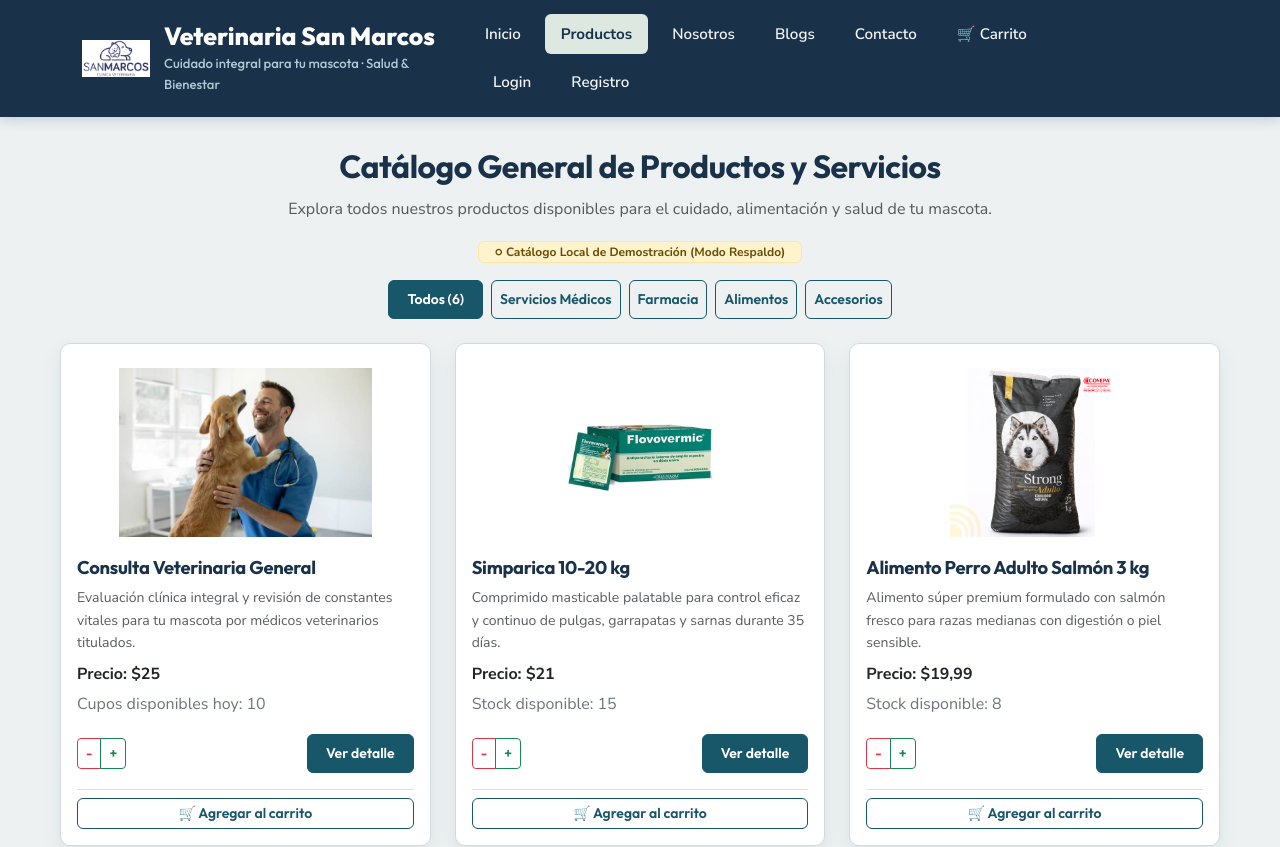
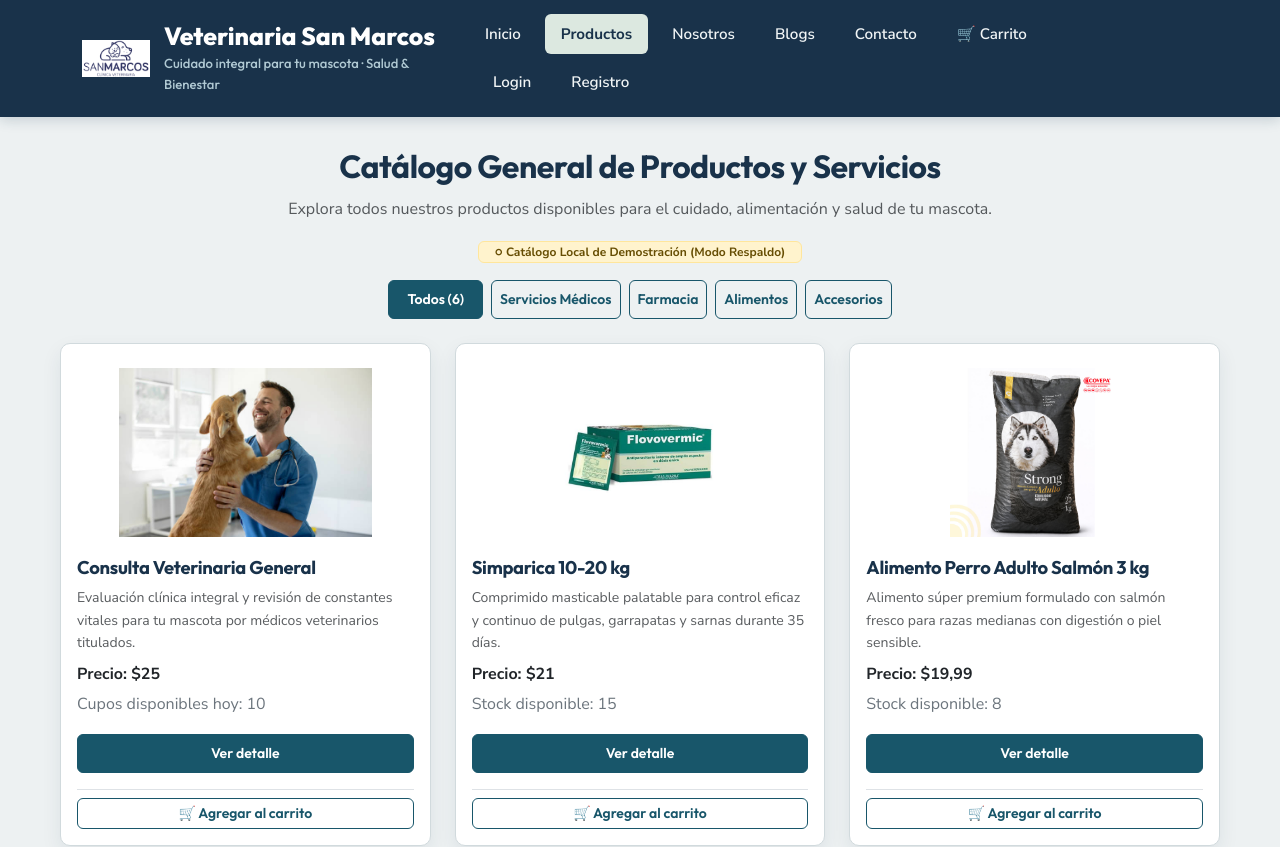
Before and after one commit to maurosantiago23/veterinaria-san-marcos, a React (Vite) app in the folder Vet_SanMarcos_React/: page /productos in a window 1280 px wide. Shown: the top 847 px of the page. Built offline with nearby package versions, Linux system fonts and the light colour scheme; no server answers.

Commit message:
fix(seguridad): ocultar botones de alteracion de stock para usuarios no administradores (IE3.3.3)

```diff
--- a/Vet_SanMarcos_React/src/components/Producto.jsx
+++ b/Vet_SanMarcos_React/src/components/Producto.jsx
@@ -1,5 +1,6 @@
 import { useEffect, useState } from 'react'
 import { Link } from 'react-router-dom'
+import { useAuth } from '../context/AuthContext'
 
 function Producto({
   id = '1',
@@ -11,6 +12,12 @@ function Producto({
   categoria = '',
   onAgregarCarrito,
 }) {
+  const auth = useAuth()
+  // Restricción de acceso según rol (Rúbrica IE3.3.3 / IE3.3.6):
+  // En la aplicación real con sesión, solo el ADMIN puede alterar el stock desde la tarjeta.
+  // En pruebas unitarias aisladas (sin AuthProvider), permanece activo para validar la lógica del componente.
+  const puedeModificarStock = auth ? Boolean(auth.esAdmin) : true
+
   const [stock, setStock] = useState(() => {
     const stockGuardado = localStorage.getItem(nombre)
     return stockGuardado !== null ? Number(stockGuardado) : stockInicial
@@ -59,14 +66,15 @@ function Producto({
             : `Stock disponible: ${stock}`}
         </p>
 
-        {/* Control de inventario y enlace a detalle */}
+        {/* Control de inventario (Solo visible para Admin) y enlace a detalle */}
         <div className="mb-3 d-flex align-items-center flex-wrap gap-2">
+          {puedeModificarStock && (
             <div className="btn-group btn-group-sm" role="group" aria-label="Control de inventario">
               <button
                 className="btn btn-outline-danger"
                 onClick={disminuirStock}
                 aria-label="-"
-              title="Disminuir existencias"
+                title="Disminuir existencias (Administrador)"
               >
                 -
               </button>
@@ -74,15 +82,16 @@ function Producto({
                 className="btn btn-outline-success"
                 onClick={() => setStock(stock + 1)}
                 aria-label="+"
-              title="Aumentar existencias"
+                title="Aumentar existencias (Administrador)"
               >
                 +
               </button>
             </div>
+          )}
 
           <Link
             to={`/producto/${id}`}
-            className="btn btn-sm btn-primary ms-auto"
+            className={`btn btn-sm btn-primary ${puedeModificarStock ? 'ms-auto' : 'w-100'}`}
           >
             Ver detalle
           </Link>
--- a/Vet_SanMarcos_React/src/context/AuthContext.jsx
+++ b/Vet_SanMarcos_React/src/context/AuthContext.jsx
@@ -1,7 +1,7 @@
 import { createContext, useContext, useState, useEffect } from 'react'
 import { authApi } from '../services/api'
 
-const AuthContext = createContext()
+export const AuthContext = createContext(null)
 
 export function AuthProvider({ children }) {
   // Persistencia de sesión ante recarga de página (F5) - Rúbrica IE3.3.2
@@ -131,8 +131,5 @@ export function AuthProvider({ children }) {
 
 export function useAuth() {
   const context = useContext(AuthContext)
-  if (!context) {
-    throw new Error('useAuth debe ser usado dentro de AuthProvider')
-  }
-  return context
+  return context || null
 }
```
Lines whose indentation alone changed are shown as unchanged.
